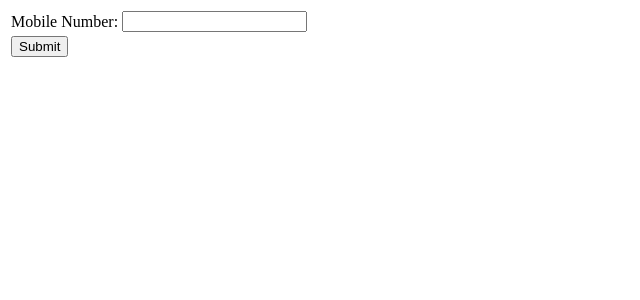
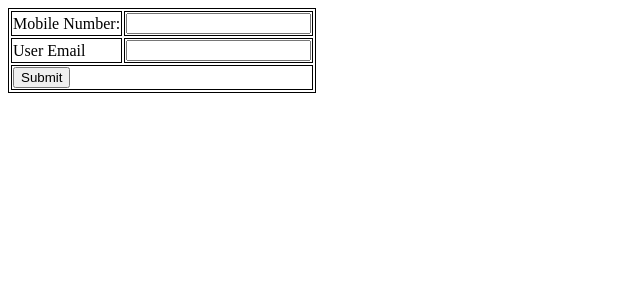
Before and after one commit to c-manna/validation-in-template-driven-forms, an Angular app: page / in a window 1280 px wide. Shown: the top 300 px of the page, without its empty margins (0-640 px from the left). Built offline with nearby package versions, Linux system fonts and the light colour scheme.

Commit message:
3 files modified

```diff
--- a/src/app/app.component.css
+++ b/src/app/app.component.css
@@ -1,3 +1,7 @@
-p {
-  font-family: Lato;
+table, th, td {
+  border: 1px solid black;
 }
+
+.error{
+  color: red;
+}
--- a/src/app/app.component.html
+++ b/src/app/app.component.html
@@ -5,8 +5,22 @@
   <td>
     <input name="mobileNumber" [ngModel]="user.mobileNumber" [pattern]="mobNumberPattern" #mobNumber="ngModel">
     <div *ngIf="mobNumber.errors && userForm.submitted && !isValidFormSubmitted" [ngClass] = "'error'">
+      <div *ngIf="mobNumber.errors.required">
+        Mobile number is required.
+      </div>
       <div *ngIf="mobNumber.errors.pattern">
         Mobile number not valid.
+      </div>
+    </div>
+  </td>
+  </tr>
+  <tr>
+  <td>User Email</td>
+  <td>
+    <input name="email" [ngModel]="user.email" [pattern]="emailPattern" #email="ngModel">
+    <div *ngIf="email.errors && userForm.submitted && !isValidFormSubmitted" [ngClass] = "'error'">
+      <div *ngIf="email.errors.pattern">
+       Email is not valid.
       </div>
     </div>
   </td>
@@ -14,7 +28,7 @@
 
   <tr>
   <td colspan="2">
-    <button>Submit</button>
+    <button type="submit">Submit</button>
   </td>
   </tr>
  </table>
--- a/src/app/app.component.ts
+++ b/src/app/app.component.ts
@@ -7,6 +7,7 @@ import { NgForm } from '@angular/forms';
 })
 export class AppComponent  {
  mobNumberPattern = "^((\\+91-?)|0)?[0-9]{10}$";
+ emailPattern = "[a-z0-9._%+-]+@[a-z0-9.-]+\.[a-z]{2,3}$";
  isValidFormSubmitted = false;
  user = new User();
 
@@ -23,4 +24,5 @@ export class AppComponent  {
 
 export class User {
  mobileNumber ?: string;
+ email ?:string;
 }
```
